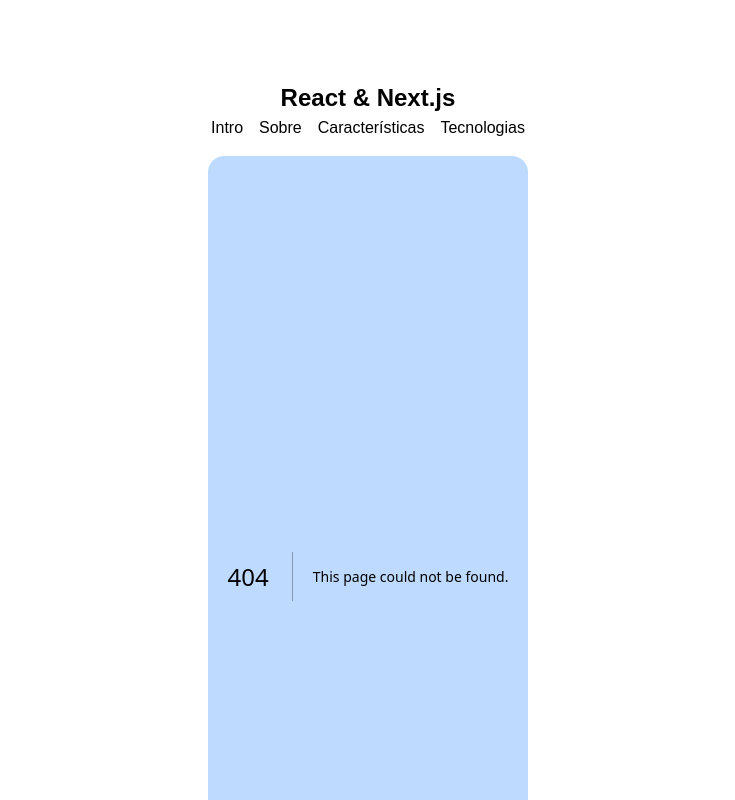
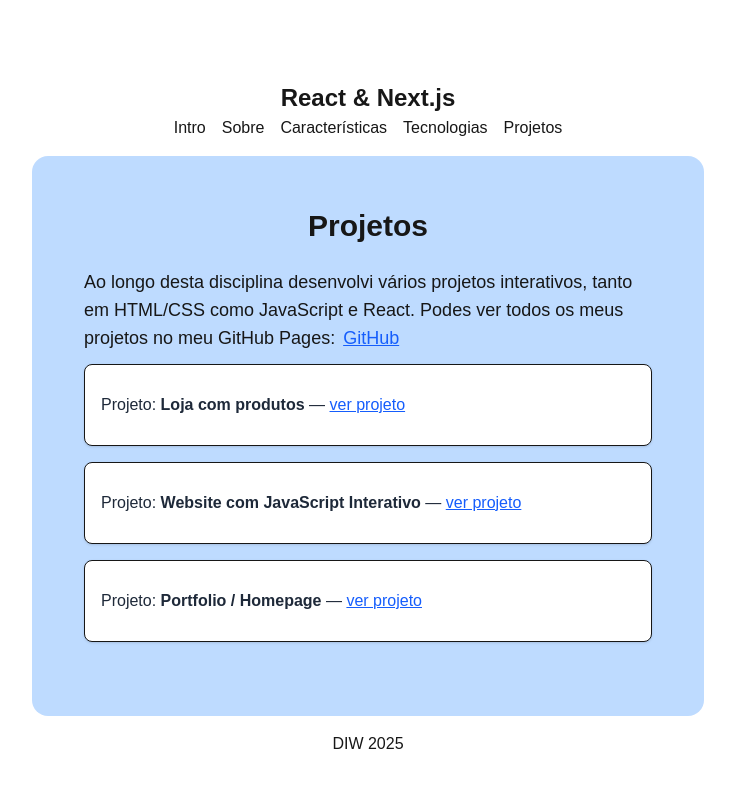
Before and after one commit to guilherme-coelho-a22405805/a22405805_react_next.js, a Next.js app: page /projetos in a window 1280 px wide. Before the commit this address had no page. Shown: the top 800 px of the page, without its empty margins (272-1007 px from the left). Built offline with nearby package versions, Linux system fonts and the light colour scheme.

Commit message:
Lab 9 Mid Commit

```diff
--- a/app/layout.tsx
+++ b/app/layout.tsx
@@ -36,6 +36,7 @@
             <Link href="/sobre">Sobre</Link>
             <Link href="/caracteristicas">Características</Link>
             <Link href="/tecnologias">Tecnologias</Link>
+            <Link href="/projetos">Projetos</Link>
           </nav>
         </header>
 
--- /dev/null
+++ b/app/projetos/page.tsx
@@ -0,0 +1,10 @@
+import DescricaoProjetos from "@/components/DescricaoProjetos/DescricaoProjetos";
+
+export default function ProjetosPage() {
+  return (
+    <main className="p-8">
+      <h2 className="text-3xl font-bold mb-6 text-center">Projetos</h2>
+      <DescricaoProjetos />
+    </main>
+  );
+}
--- /dev/null
+++ b/components/DescricaoProjetos/DescricaoProjetos.tsx
@@ -0,0 +1,38 @@
+import Projeto from "@/components/Projeto/Projeto";
+
+export default function DescricaoProjetos() {
+  return (
+    <section className="space-y-6">
+      <p className="text-lg">
+        Ao longo desta disciplina desenvolvi vários projetos interativos, tanto
+        em HTML/CSS como JavaScript e React.
+        Podes ver todos os meus projetos no meu GitHub Pages:
+        <a
+          href="https://github.com/guilherme-coelho-a22405805"
+          target="_blank"
+          className="text-blue-600 underline ml-2"
+        >
+          GitHub
+        </a>
+      </p>
+
+      <div className="space-y-4">
+        <Projeto
+          nome="Loja com produtos"
+          url="https://guilherme-coelho-a22405805.github.io/a22405805GuilhermeCoelho.github.io/lab7/index.html"
+        />
+
+        <Projeto
+          nome="Website com JavaScript Interativo"
+          url="https://guilherme-coelho-a22405805.github.io/a22405805GuilhermeCoelho.github.io/lab5/index.html"
+        />
+
+        <Projeto
+          nome="Portfolio / Homepage"
+          url="https://guilherme-coelho-a22405805.github.io/a22405805GuilhermeCoelho.github.io"
+        />
+
+      </div>
+    </section>
+  );
+}
--- /dev/null
+++ b/components/Projeto/Projeto.tsx
@@ -0,0 +1,21 @@
+interface ProjetoProps {
+  nome: string;
+  url: string;
+}
+
+export default function Projeto({ nome, url }: ProjetoProps) {
+  return (
+    <div className="p-4 border rounded-lg shadow-sm bg-white">
+      <p className="text-gray-800">
+        Projeto: <span className="font-semibold">{nome}</span> —{" "}
+        <a
+          href={url}
+          target="_blank"
+          className="text-blue-600 underline font-medium"
+        >
+          ver projeto
+        </a>
+      </p>
+    </div>
+  );
+}
```
